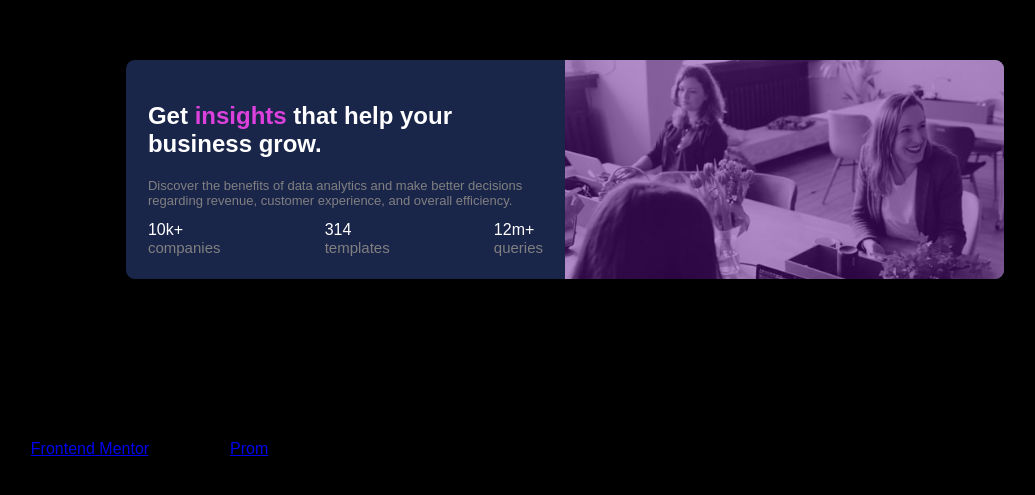
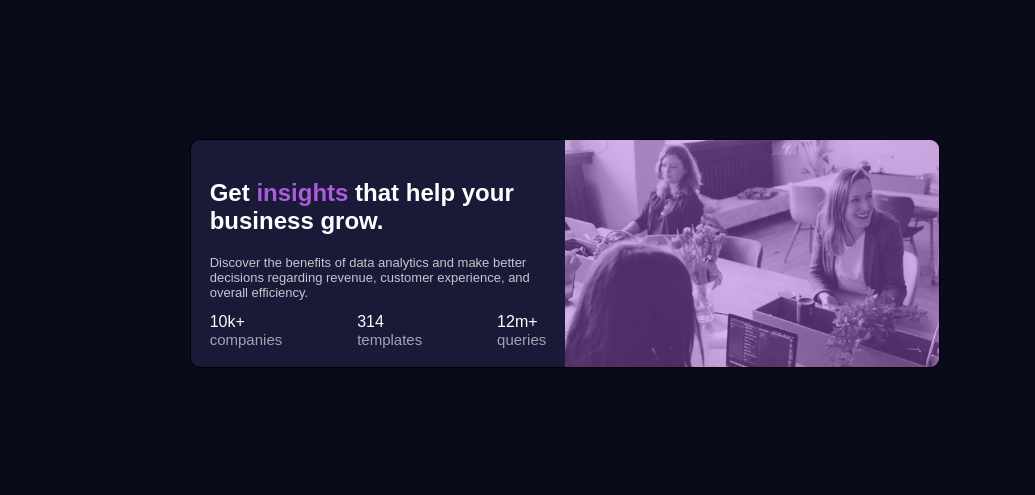
Before and after one commit to Prom12/card-component, a plain HTML site: page index.html in a window 1280 px wide. Shown: the part 101-596 px from the top of the page, without its empty margins (75-1110 px from the left). Drawn offline with Linux system fonts and the light colour scheme.

Commit message:
Update Card

```diff
--- a/index.css
+++ b/index.css
@@ -1,72 +1,89 @@
-*{
+* {
   box-sizing: border-box;
   font-family: sans-serif;
 }
+:root {
+  /* Primary */
+  --main: hsl(233, 47%, 7%);
+  --card-background: hsl(244, 38%, 16%);
+  --Soft-violet: hsl(277, 64%, 61%, 0.459);
+  --Soft-violet-span: hsl(277, 64%, 61%);
+  /* Secondary */
+  --White: hsl(0, 0%, 100%);
+  --main-paragraph: hsla(0, 0%, 100%, 0.75);
+  --stat-headings: hsla(0, 0%, 100%, 0.6);
+}
 body {
-    background-color: black;
+  background-color: var(--main);
 }
-.card{
-    margin:20vh 15vw;
+.card {
+  margin: 30vh auto;
+  height: max-content;
   display: grid;
-    grid-template-columns:50% 50%;
-    background-color: rgba(27, 39, 77, 0.972);;
+  grid-template-columns: 50% 50%;
+  background-color: var(--card-background);
   border-radius: 10px;
-    border:1px solid;
-    overflow:hidden;
+  border: 1px solid;
+  overflow: hidden;
+  max-width: 750px;
 }
-.list{
+.list {
   display: flex;
   list-style: none;
   justify-content: space-between;
 }
-.card-left{
-    padding:5%;
-    color: white;
+.card-left {
+  padding: 5%;
+  color: var(--White);
   display: flex;
   flex-direction: column;
 }
-p{
+.card-left > div > h2 > span {
+  color: var(--Soft-violet-span);
+}
+
+p {
   font-size: 13px;
-    color:gray;
+  color: var(--main-paragraph);
 }
-li span{
+li span {
   font-size: 15px;
-    color:gray;
+  color: var(--stat-headings);
 }
-.image{
-    box-shadow: inset 0 0 0 2000px rgba(95, 9, 144, 0.459);
+.image {
+  box-shadow: inset 0 0 0 2000px var(--Soft-violet);
   background-image: url("./images/image-header-desktop.jpg");
   background-repeat: no-repeat;
   background-size: cover;
 }
-@media screen and (max-width:475px) {
-    .card{
+@media screen and (max-width: 475px) {
+  .card {
     text-align: center;
-        display:flex;
+    display: flex;
     flex-direction: column-reverse;
     border-radius: 10px;
-        border:1px solid;
-        margin:25px;
-        overflow:hidden;
+    border: 1px solid;
+    margin: 25px;
+    overflow: hidden;
   }
-    .card-left{
-      width:85vw;
+  .card-left {
+    width: 85vw;
   }
-    .image{
-        height:40vh;
-        width:100%;
-        box-shadow: inset 0 0 0 2000px rgba(95, 9, 144, 0.459);
+  .image {
+    height: 40vh;
+    width: 100%;
+    box-shadow: inset 0 0 0 2000px var(--Soft-violet);
     background-image: url("./images/image-header-mobile.jpg");
   }
-    .list{
-        flex-direction:column;
+  .list {
+    flex-direction: column;
     align-items: center;
     justify-content: space-around;
   }
-    .list li{
+  .list li {
     margin-bottom: 10px;
   }
-    .p{
+  .p {
     text-align: center;
   }
 }
--- a/index.html
+++ b/index.html
@@ -2,7 +2,7 @@
 <html lang="en">
 <head>
   <meta charset="UTF-8">
-  <meta name="viewport" content="width=device-width, initial-scale=1.0"> <!-- displays site properly based on user's device -->
+  <meta name="viewport" content="width=device-width, initial-scale=1.0">
 
   <link rel="icon" type="image/png" sizes="32x32" href="./images/favicon-32x32.png">
   <title>Frontend Mentor | Stats preview card component</title>
@@ -10,9 +10,9 @@
 </head>
 <body >
   <div class="card" >
-    <div class="card-left"  >
+    <div class="card-left">
       <div>
-          <h2>Get <span style="color:rgb(221, 65, 221);">insights</span> that help your business grow.</h2>
+          <h2>Get <span>insights</span> that help your business grow.</h2>
           <p> Discover the benefits of data analytics and make better decisions regarding revenue, customer
           experience, and overall efficiency.
           </p>
@@ -28,9 +28,9 @@
      <div style height="100%" ></div>
     </div>
   </div>
-  <div class="attribution">
+  <!-- <div class="attribution">
     Challenge by <a href="https://www.frontendmentor.io?ref=challenge" target="_blank">Frontend Mentor</a>.
     Coded by <a href="#">Prom</a>.
-  </div>
+  </div> -->
 </body>
 </html>
```
Also changed, not shown: images/screenshot.jpg (added), 2 other files. Lines whose indentation alone changed are shown as unchanged.
